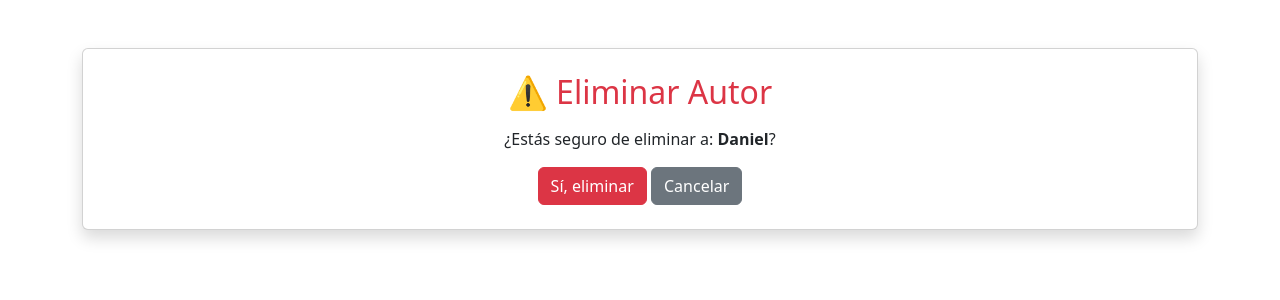
After one commit to AndresRios123/proyecto-libros-django, a Django app: page /autores/eliminar/2/ in a window 1280 px wide. The commit adds this page. Shown: the top 300 px of the page. Run offline with Django 5.2, Linux system fonts and the light colour scheme; data comes from the database, SQL or seed files in the repository; both versions use the stored data as it was after the commit.

Commit message:
Agregada confirmacion autores

```diff
--- /dev/null
+++ b/proyecto/gestion/templates/gestion/autor_confirm_delete.html
@@ -0,0 +1,30 @@
+<!DOCTYPE html>
+<html>
+<head>
+    <title>Eliminar Autor</title>
+    <link href="https://cdn.jsdelivr.net/npm/bootstrap@5.3.0/dist/css/bootstrap.min.css" rel="stylesheet">
+</head>
+<body class="container mt-5">
+
+    <div class="card p-4 shadow text-center">
+        <h2 class="text-danger mb-3">⚠️ Eliminar Autor</h2>
+
+        <p>
+            ¿Estás seguro de eliminar a:
+            <strong>{{ autor.nombre }}</strong>?
+        </p>
+
+        <form method="post">
+            {% csrf_token %}
+            <button type="submit" class="btn btn-danger">
+                Sí, eliminar
+            </button>
+
+            <a href="{% url 'lista_autores' %}" class="btn btn-secondary">
+                Cancelar
+            </a>
+        </form>
+    </div>
+
+</body>
+</html>
--- a/proyecto/gestion/templates/gestion/autor_form.html
+++ b/proyecto/gestion/templates/gestion/autor_form.html
@@ -1,3 +1,9 @@
+{% extends 'gestion/base.html' %}
+
+{% block title %}Formulario Libro{% endblock %}
+
+{% block content %}
+
 <!DOCTYPE html>
 <html>
 <head>
--- a/proyecto/gestion/templates/gestion/base.html
+++ b/proyecto/gestion/templates/gestion/base.html
@@ -1,3 +1,9 @@
+{% extends 'gestion/base.html' %}
+
+{% block title %}Formulario Libro{% endblock %}
+
+{% block content %}
+
 <!DOCTYPE html>
 
 <html lang="es">
--- a/proyecto/gestion/views.py
+++ b/proyecto/gestion/views.py
@@ -2,6 +2,10 @@ from django.shortcuts import render, redirect, get_object_or_404
 from .models import Autor, Libro
 from .forms import AutorForm, LibroForm
 
+
+# =========================
+# CRUD AUTORES
+# =========================
 
 def lista_autores(request):
     autores = Autor.objects.all()
@@ -14,8 +18,6 @@ def crear_autor(request):
         if form.is_valid():
             form.save()
             return redirect('lista_autores')
-        else:
-            print(form.errors)  # 👈 para ver errores en consola
     else:
         form = AutorForm()
 
@@ -30,8 +32,6 @@ def editar_autor(request, pk):
         if form.is_valid():
             form.save()
             return redirect('lista_autores')
-        else:
-            print(form.errors)
     else:
         form = AutorForm(instance=autor)
 
@@ -44,7 +44,13 @@ def eliminar_autor(request, pk):
     if request.method == 'POST':
         autor.delete()
         return redirect('lista_autores')
-    return render(request,'gestion/autor_confirm_delete.html',{'autor':autor})
+
+    return render(request, 'gestion/autor_confirm_delete.html', {'autor': autor})
+
+
+# =========================
+# CRUD LIBROS
+# =========================
 
 def lista_libros(request):
     libros = Libro.objects.select_related('autor').all()
@@ -85,5 +91,3 @@ def eliminar_libro(request, pk):
         return redirect('lista_libros')
 
     return render(request, 'gestion/libro_confirm_delete.html', {'libro': libro})
-
-    return render(request, 'gestion/autor_confirm_delete.html', {'autor': autor})
```
Also changed, not shown: proyecto/db.sqlite3.
